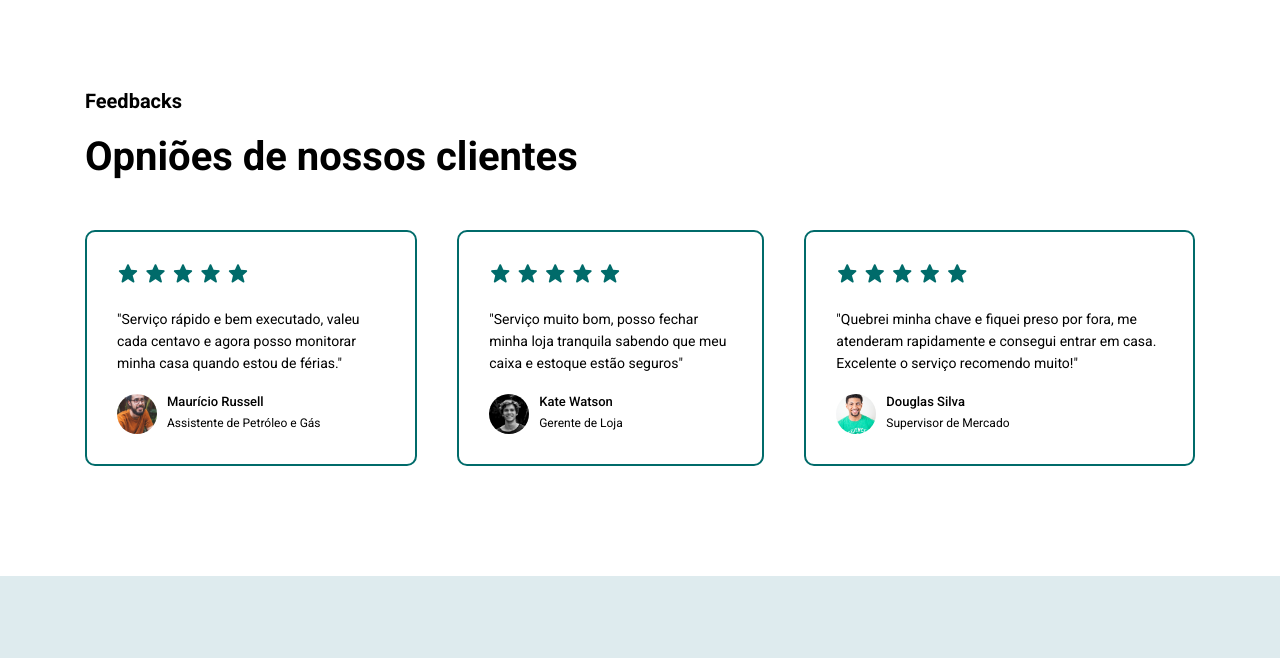
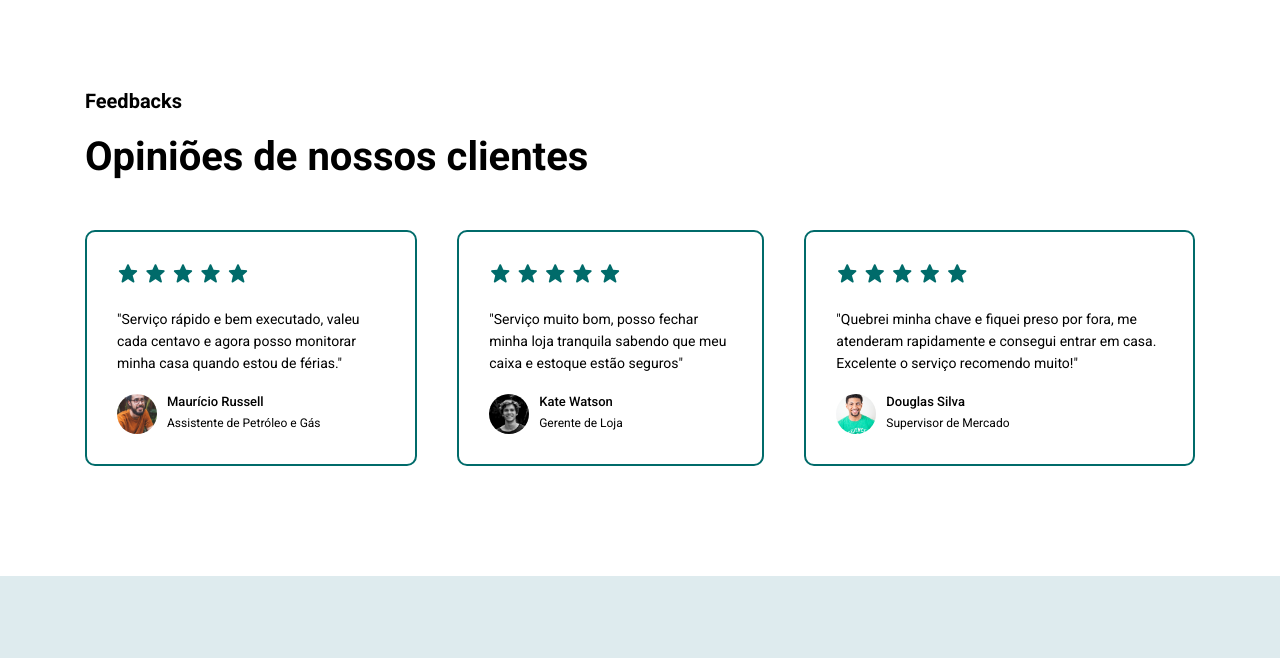
Before and after one commit to tarcisttobias/security, a plain HTML site: page index.html in a window 1280 px wide. Shown: the part 2740-3398 px from the top of the page. Drawn offline with nearby package versions, Linux system fonts and the light colour scheme.

Commit message:
Update index.html

```diff
--- a/index.html
+++ b/index.html
@@ -236,7 +236,7 @@
 
     <div class="feedback" id="feedback">
         <h5>Feedbacks</h5>
-        <h3>Opniões de nossos clientes</h3>
+        <h3>Opiniões de nossos clientes</h3>
         <div class="customers">
             <div class="item">
                 <div class="rating">
```
